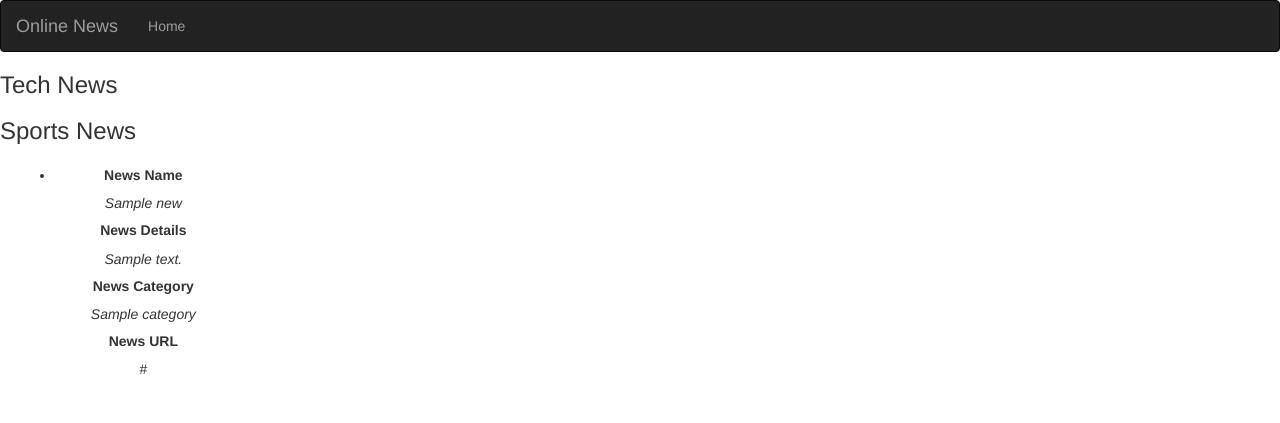
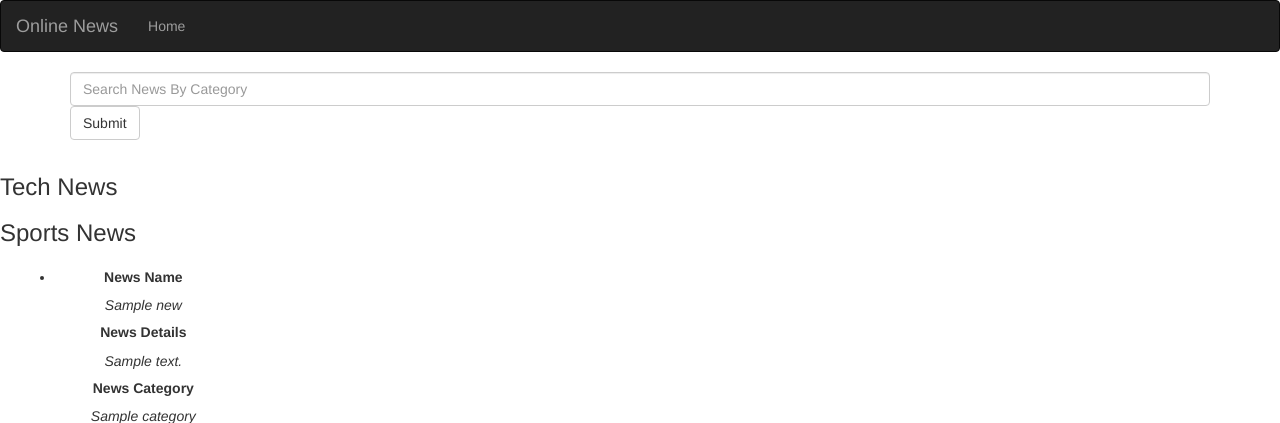
Before and after one commit to samoluoch/News, a Flask app: template app/templates/index.html in a window 1280 px wide. Shown: the top 423 px of the page. Run offline with Flask 2, Linux system fonts and the light colour scheme; the template is opened without the code that fills it: most values are stand-ins (such as "Sample title", 1, 10 or a date in 2020); parts of the project's set-up code (start-up, migrations or seed data) failed here and were passed over; some libraries are stand-ins or nearby versions.

Commit message:
created the search button on the index.html for searching news category

```diff
--- a/app/templates/index.html
+++ b/app/templates/index.html
@@ -12,13 +12,22 @@
 {% extends 'base.html' %}
 {% import 'macros.html' as macro %}
 <body id="ind-style">
+    {% block content %}
+
+    <div class="container">
+        <form>
+            <input type="text" name="category_query" placeholder="Search News By Category" class="form-control">
+            <input type="submit"  value="Submit" class="btn btn-default">
+        </form>
+
+    </div>
 
     {% block styles %}
         {{ super() }}
         <link rel="stylesheet" href="{{url_for('static',filename='css/index.css')}}">
     {% endblock %}
 
-    {% block content %}
+
     <h3>Tech News</h3>
     <ul>
         {{ macro.displayNewsList(technology)}}
```
